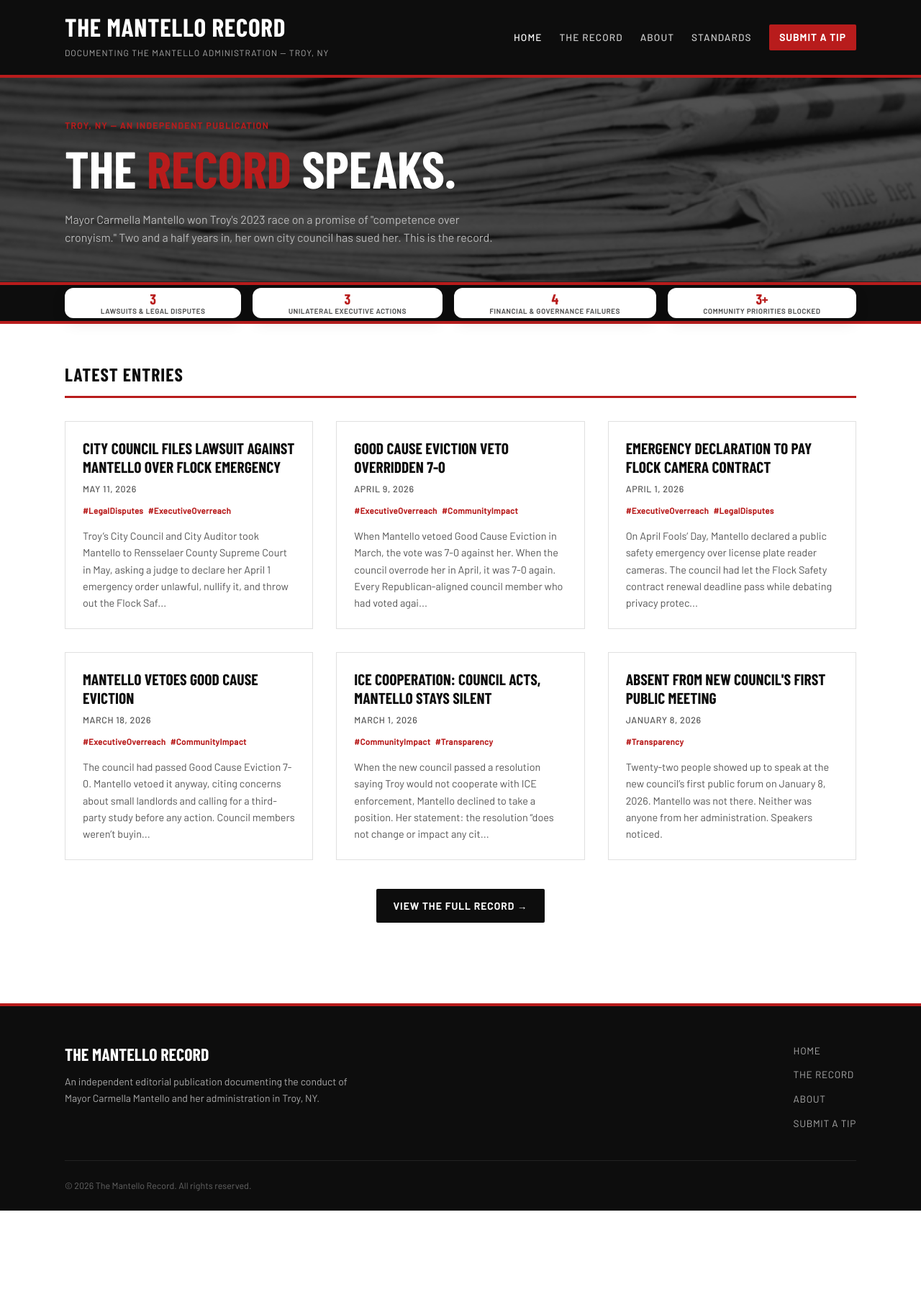
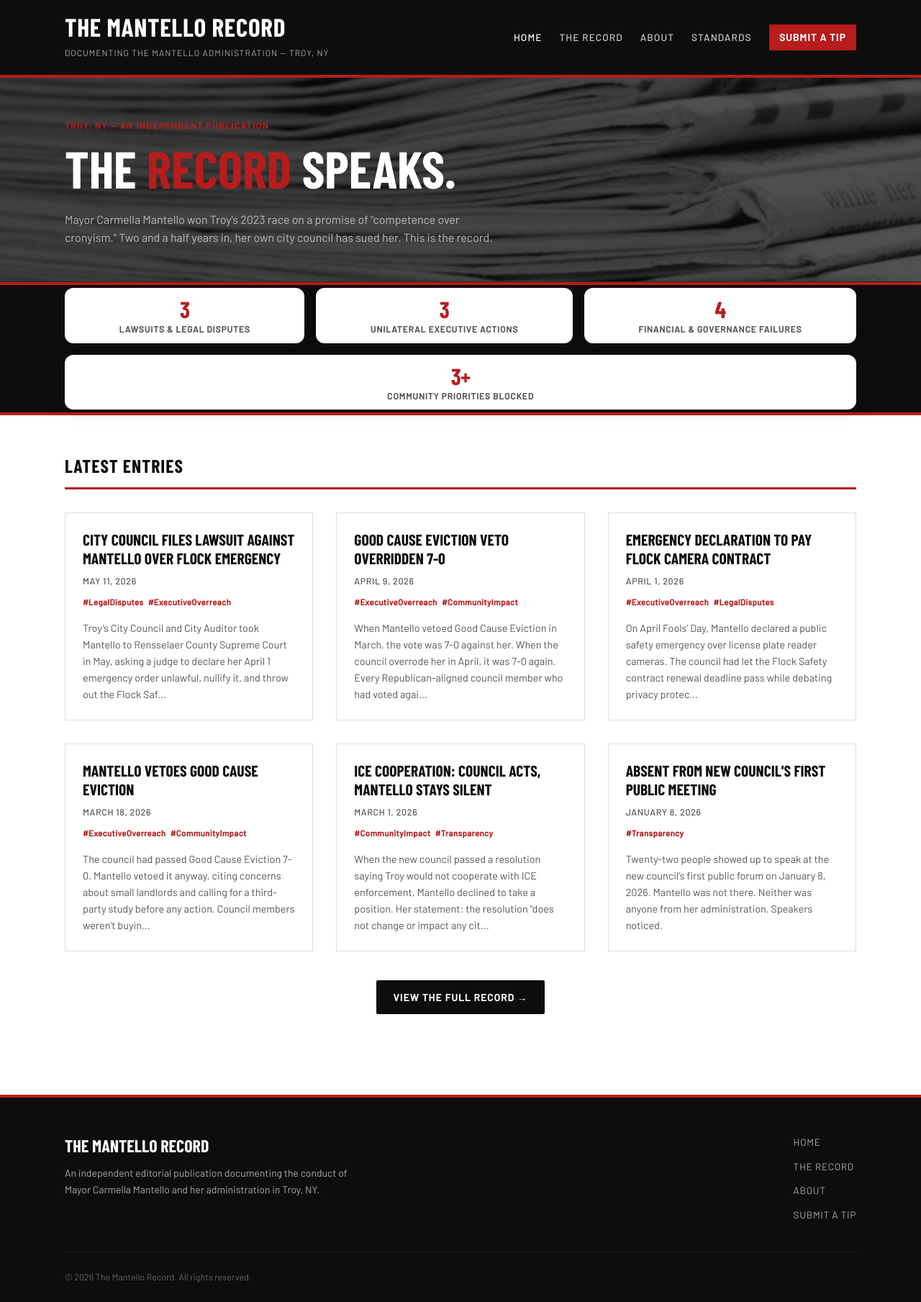
Before and after one commit to MdevitSEC/the-mantello-record, a Jekyll site: the page built from index.html, in a window 1280 px wide. Shown: the whole page at 72% size. Built offline with Jekyll 4.4.1, drawn with Linux system fonts in a browser that asks for light colours; some web fonts are replaced; before the commit the page ends 1682 px from its top, so only the background shows below that.

Commit message:
Make stat buttons bigger: more padding, larger numbers and labels
Co-Authored-By: Claude Sonnet 4.6 <noreply@anthropic.com>

```diff
--- a/assets/css/main.scss
+++ b/assets/css/main.scss
@@ -177,7 +177,7 @@ img { max-width: 100%; display: block; }
   line-height: 1;
   margin: 0;
   outline: none;
-  padding: 0.3rem 2.5rem;
+  padding: 0.85rem 2.5rem;
   text-align: center;
   text-decoration: none;
   transition: box-shadow .2s, -webkit-box-shadow .2s;
@@ -193,7 +193,7 @@ img { max-width: 100%; display: block; }
 .stat-number {
   display: block;
   font-family: var(--font-headline);
-  font-size: 1.25rem;
+  font-size: 2rem;
   font-weight: 900;
   line-height: 1;
   color: var(--red);
@@ -202,10 +202,10 @@ img { max-width: 100%; display: block; }
 .stat-label {
   display: block;
   font-family: var(--font-ui);
-  font-size: 0.6rem;
+  font-size: 0.75rem;
   text-transform: uppercase;
   letter-spacing: 0.07em;
-  margin-top: 0.2rem;
+  margin-top: 0.35rem;
   color: #555;
 }
 
```
